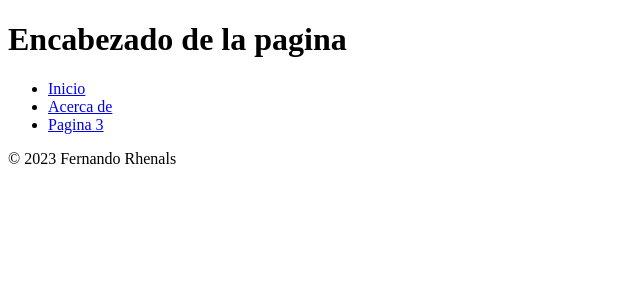
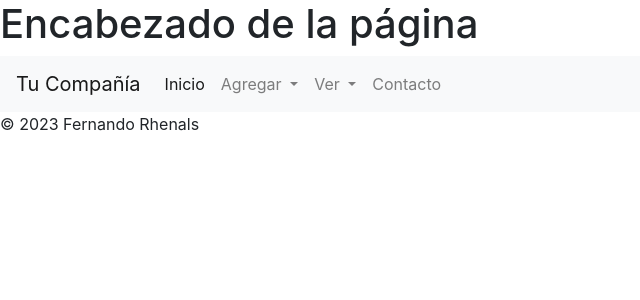
Before and after one commit to iFerch0/nando_reparaciones, a PHP site: page /views/homeView.php in a window 1280 px wide. Shown: the top 300 px of the page, without its empty margins (0-640 px from the left). Run offline with PHP 8.4, Linux system fonts and the light colour scheme; some libraries are stand-ins or nearby versions.

Commit message:
Se agrega barra de menu, bootstrap y jquery

```diff
--- a/views/footer.php
+++ b/views/footer.php
@@ -1,5 +1,8 @@
 <footer>
     <p>&copy; <?php echo date("Y"); ?> Fernando Rhenals</p>
 </footer>
+<script src="https://code.jquery.com/jquery-3.5.1.slim.min.js"></script>
+<script src="https://cdn.jsdelivr.net/npm/@popperjs/core@2.5.3/dist/umd/popper.min.js"></script>
+<script src="https://maxcdn.bootstrapcdn.com/bootstrap/4.5.2/js/bootstrap.min.js"></script>
 </body>
 </html>
--- a/views/header.php
+++ b/views/header.php
@@ -1,19 +1,48 @@
 <!DOCTYPE html>
-<html lang="en">
+<html>
 <head>
-    <meta charset="UTF-8">
-    <meta name="viewport" content="width=device-width, initial-scale=1.0">
-    <title>CONTROL REPARACIÓN DE COMPUTADORES</title>
+    <title>REPARACION DE COMPUTADORAS</title>
+    <link rel="stylesheet" href="https://maxcdn.bootstrapcdn.com/bootstrap/4.5.2/css/bootstrap.min.css">
 </head>
 <body>
     <header>
-        <h1>Encabezado de la pagina</h1>
+        <!-- Encabezado común a todas las páginas -->
+        <h1>Encabezado de la página</h1>
+        <nav class="navbar navbar-expand-lg navbar-light bg-light">
+    <a class="navbar-brand" href="#">Tu Compañía</a>
+    <button class="navbar-toggler" type="button" data-toggle="collapse" data-target="#navbarNav" aria-controls="navbarNav" aria-expanded="false" aria-label="Toggle navigation">
+        <span class="navbar-toggler-icon"></span>
+    </button>
+    <div class="collapse navbar-collapse" id="navbarNav">
+        <ul class="navbar-nav">
+            <li class="nav-item active">
+                <a class="nav-link" href="home.php">Inicio <span class="sr-only">(current)</span></a>
+            </li>
+            <li class="nav-item dropdown">
+                <a class="nav-link dropdown-toggle" href="#" id="navbarDropdown" role="button" data-toggle="dropdown" aria-haspopup="true" aria-expanded="false">
+                    Agregar
+                </a>
+                <div class="dropdown-menu" aria-labelledby="navbarDropdown">
+                    <a class="dropdown-item" href="#">Agregar orden</a>
+                    <a class="dropdown-item" href="#">Agregar cliente</a>
+                    <a class="dropdown-item" href="#">Agregar Equipo</a>
+                </div>
+            </li>
+            <li class="nav-item dropdown">
+                <a class="nav-link dropdown-toggle" href="#" id="navbarDropdown" role="button" data-toggle="dropdown" aria-haspopup="true" aria-expanded="false">
+                    Ver
+                </a>
+                <div class="dropdown-menu" aria-labelledby="navbarDropdown">
+                    <a class="dropdown-item" href="#">Ver ordenes</a>
+                    <a class="dropdown-item" href="#">Ver computadores</a>
+                    <a class="dropdown-item" href="#">Ver equipos</a>
+                </div>
+            </li>
+            <li class="nav-item">
+                <a class="nav-link" href="#">Contacto</a>
+            </li>
+        </ul>
+    </div>
+</nav>
+
     </header>
-   <nav>
-    <ul>
-        <li><a href="../index.php">Inicio</a></li>
-        <li><a href="pagina2.html">Acerca de</a></li>
-        <li><a href="pagina3.html">Pagina 3</a></li>
-    </ul>
-   </nav>
-   </header>
```
Also changed, not shown: favicon.ico (added).
